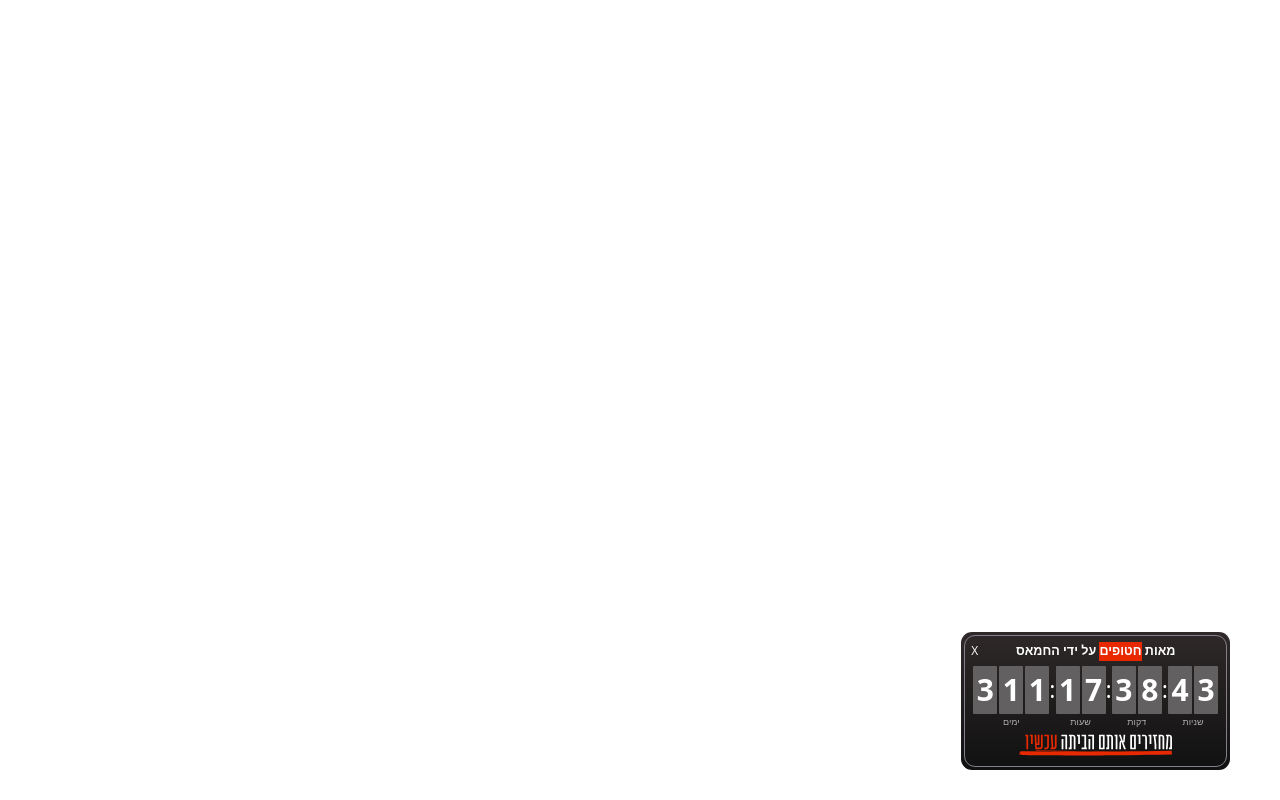
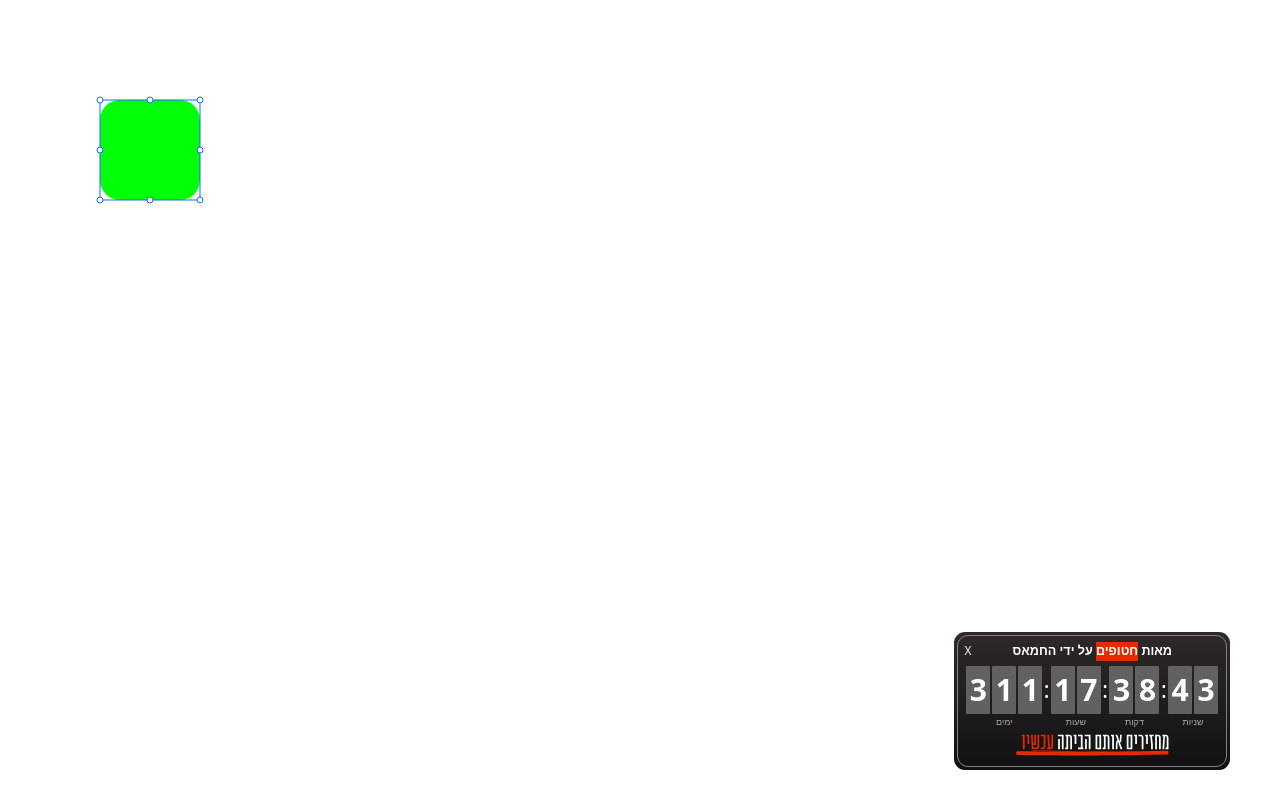
Before and after one commit to amirboxer/bix, a React (Vite) app in the folder wix-clone-frontend/: page / in a window 1280 px wide. Built offline with nearby package versions, Linux system fonts and the light colour scheme.

Commit message:
Add absulut element resizer

```diff
--- a/wix-clone-frontend/src/App.jsx
+++ b/wix-clone-frontend/src/App.jsx
@@ -1,9 +1,14 @@
+// cmp
 import { BringThemHome } from './cmps/BringThemHome'
+
+// pages
+import { SimpleBoxPreview } from './pages/editor'
 
 function App() {
   return (
     <>
         <BringThemHome/>
+        <SimpleBoxPreview/>
     </>
   )
 }
--- a/wix-clone-frontend/src/assets/styles/cmps/BringThemHome.scss
+++ b/wix-clone-frontend/src/assets/styles/cmps/BringThemHome.scss
@@ -41,7 +41,6 @@
             .red-bg {
                 background-color: #E82900;
                 padding-bottom: 0.2em;
-
             }
         }
 
@@ -73,6 +72,7 @@
                 .dots {
                     font-size: 1.95em;
                     grid-row: 1;
+                    padding-inline: 0.05em;
                 }
 
                 .time-desc {
@@ -89,6 +89,9 @@
 
         .title-wrap {
             margin-top: 0.7em;
+            svg {
+                width: 13em;
+            }
         }
     }
 }
--- /dev/null
+++ b/wix-clone-frontend/src/assets/styles/editor/simpleE.scss
@@ -0,0 +1,139 @@
+.tester {
+    background-color: rgb(0, 255, 8);
+    border-radius: 20px;
+    position: absolute;
+}
+
+.editor {
+    height: 100vh;
+}
+
+* {
+    box-sizing: border-box;
+}
+
+.edit-box {
+    position: absolute;
+    $line-color: #116cff;
+    height: 100px;
+    width: 100px;
+
+    .handler {
+        position: absolute;
+    }
+
+    .resize-edge {
+        $width: 5px;
+
+        &::after {
+            box-sizing: border-box;
+            top: 50%;
+            left: 50%;
+            transform: translate(-50%, -50%);
+            position: absolute;
+            content: '';
+            width: 7px;
+            height: 7px;
+            background-color: #fff;
+            border: 1px solid #116dff;
+            border-radius: 50%;
+        }
+
+        &.horizontal {
+            width: 100%;
+            height: $width;
+            cursor: ns-resize;
+
+            &::before {
+                position: absolute;
+                width: 100%;
+                height: 1px;
+                content: '';
+                top: 50%;
+                transform: translateY(-50%);
+                background-color: $line-color;
+            }
+        }
+
+        &.vertical {
+            height: 100%;
+            width: $width;
+            cursor: ew-resize;
+
+            &::before {
+                position: absolute;
+                height: 100%;
+                width: 1px;
+                content: '';
+                left: 50%;
+                transform: translateX(-50%);
+                background-color: $line-color;
+            }
+
+        }
+
+        &.top {
+            top: calc($width / -2);
+        }
+
+        &.bottom {
+            bottom: calc($width / -2);
+        }
+
+        &.left {
+            left: calc($width / -2);
+        }
+
+        &.right {
+            right: calc($width / -2);
+        }
+    }
+
+    .resize-corner {
+        position: absolute;
+        content: '';
+        width: 7px;
+        height: 7px;
+        background-color: #fff;
+        border: 1px solid #116dff;
+        border-radius: 50%;
+
+        &.bottom-right {
+            bottom: 0;
+            right: 0;
+            transform: translate(50%, 50%);
+            cursor: nwse-resize;
+        }
+
+        &.bottom-left {
+            bottom: 0;
+            left: 0;
+            transform: translate(-50%, 50%);
+            cursor: nesw-resize;
+
+        }
+
+        &.top-right {
+            top: 0;
+            right: 0;
+            cursor: nesw-resize;
+            transform: translate(50%, -50%);
+            cursor: nesw-resize;
+        }
+
+        &.top-left {
+            top: 0;
+            left: 0;
+            transform: translate(-50%, -50%);
+            cursor: nwse-resize;
+        }
+    }
+}
+
+body {
+    margin: 0;
+}
+
+.click-through {
+    pointer-events: none;
+}
--- a/wix-clone-frontend/src/assets/styles/main.scss
+++ b/wix-clone-frontend/src/assets/styles/main.scss
@@ -1,2 +1,7 @@
 // Components
 @import "cmps/BringThemHome";
+
+
+
+// editors
+@import "editor/simpleE"
--- /dev/null
+++ b/wix-clone-frontend/src/pages/editor.jsx
@@ -0,0 +1,127 @@
+import { useState, useRef, useEffect } from "react"
+
+export function Editor({ elementWidth, elementHeight, offsetX, offsetY, setters: {
+    setElementWidth,
+    setElementHeight,
+    setElementOffsetLeft,
+    setElementOffsetTop
+} }) {
+
+    // size
+    const [boxWidth, setBoxWidth] = useState(elementWidth);
+    const [boxHeight, setBoxHeight] = useState(elementHeight);
+
+    // location position offset
+    const [boxOffsetLeft, setBoxOffsetLeft] = useState(offsetX);
+    const [boxOffsetTop, setBoxOffsetTop] = useState(offsetY);
+
+    const [isDragging, setIsDragging] = useState(false);
+
+
+    const referencePosition = useRef({ pageX: null, pageY: null });
+
+    function trackPointerStart({ pageX, pageY }) {
+        referencePosition.current = { pageX, pageY };
+        setIsDragging(true);
+    }
+
+    const calculateDifference = ({ pageX, pageY }) => {
+        if (!isDragging) return;
+        const { pageX: startX, pageY: startY } = referencePosition.current;
+        referencePosition.current = { pageX, pageY };
+
+        // Resize box
+        setBoxWidth(prev => {
+            const newWidth = prev + pageX - startX;
+            setElementWidth(newWidth); // Update external setter
+            return newWidth;
+        });
+
+        setBoxHeight(prev => {
+            const newHeight = prev + pageY - startY;
+            setElementHeight(newHeight); // Update external setter
+            return newHeight;
+        });
+    }
+
+
+    function resetPointerStart() {
+        setIsDragging(false);
+        referencePosition.current = { pageX: null, pagY: null };
+    }
+
+    return <div className="overlay"
+        style={{
+            position: "fixed",
+            top: 0,
+            left: 0,
+            width: "100%",
+            height: "100%",
+            zIndex: 1,
+        }}
+        onMouseMove={calculateDifference}
+        onMouseUp={resetPointerStart}>
+
+        <div className="edit-box"
+            style={{
+                left: boxOffsetLeft,
+                top: boxOffsetTop,
+                height: boxHeight,
+                width: boxWidth,
+            }}>
+
+            {/* edges */}
+            <span className="handler resize-edge top horizontal"></span>
+            <span className="handler resize-edge bottom horizontal"></span>
+            <span className="handler resize-edge left vertical"></span>
+            <span className="handler resize-edge right vertical"
+                onMouseDown={trackPointerStart}
+            >
+            </span>
+
+            {/* corners */}
+            <span className="handler resize-corner bottom-right"></span>
+            <span className="handler resize-corner bottom-left"></span>
+            <span className="handler resize-corner top-right"></span>
+            <span className="handler resize-corner top-left"></span>
+        </div>
+    </div>
+}
+
+
+export function SimpleBoxPreview() {
+
+    // size
+    const [boxWidth, setElementWidth] = useState(100);
+    const [boxHeight, setElementHeight] = useState(100);
+
+    // location position offset
+    const [boxOffsetLeft, setElementOffsetLeft] = useState(100);
+    const [boxOffsetTop, setElementOffsetTop] = useState(100);
+
+
+    const elementLogger = {
+    }
+
+    return (
+        <>
+            <Editor
+                elementWidth={boxWidth}
+                elementHeight={boxHeight}
+                offsetX={boxOffsetLeft}
+                offsetY={boxOffsetTop}
+                setters={{ setElementHeight, setElementWidth, setElementOffsetLeft, setElementOffsetTop }}
+            />
+            <div
+                className="tester"
+                style={{
+                    left: boxOffsetLeft,
+                    top: boxOffsetTop,
+                    width: `${boxWidth}px`,
+                    height: `${boxHeight}px`,
+                }}
+            >
+            </div>
+        </>
+    )
+}
```
Also changed, not shown: wix-clone-frontend/src/pages/preview.jsx (added, +9 -0 lines).
